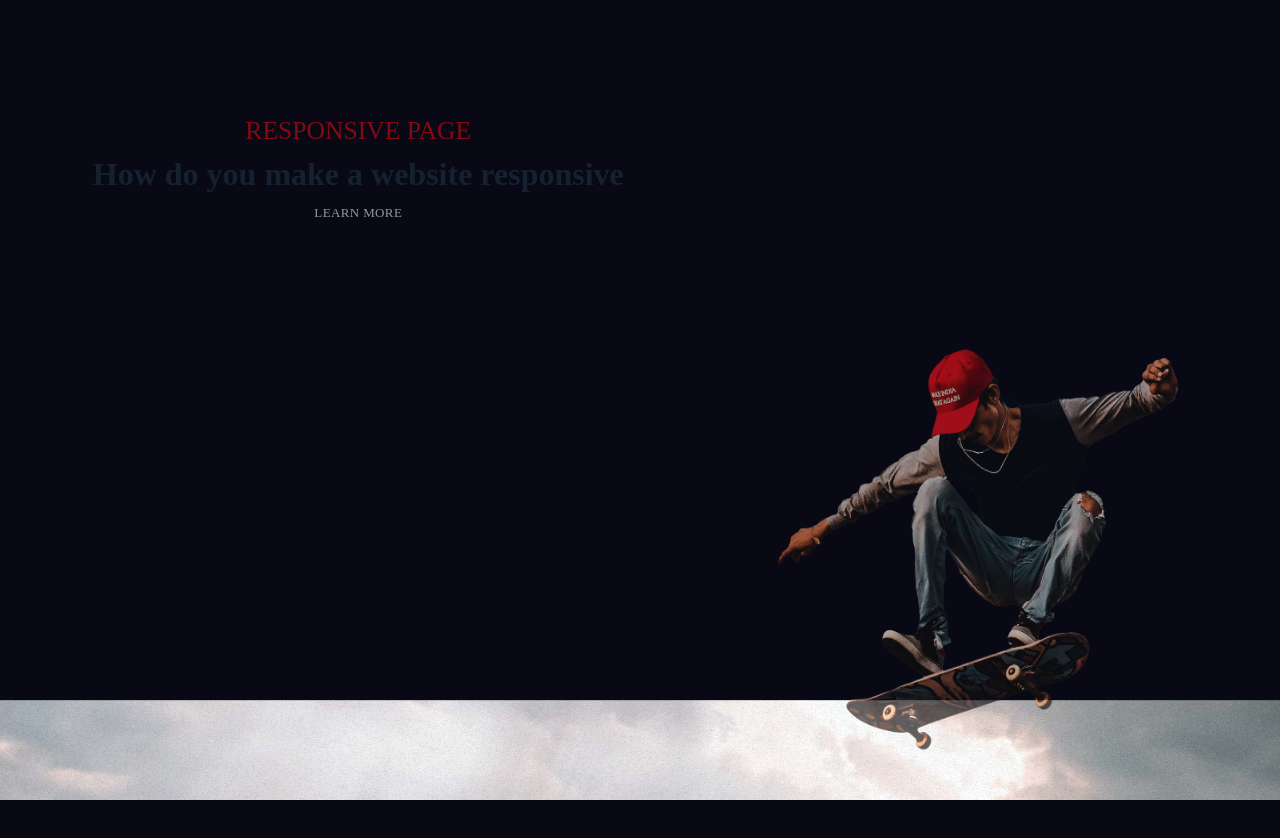
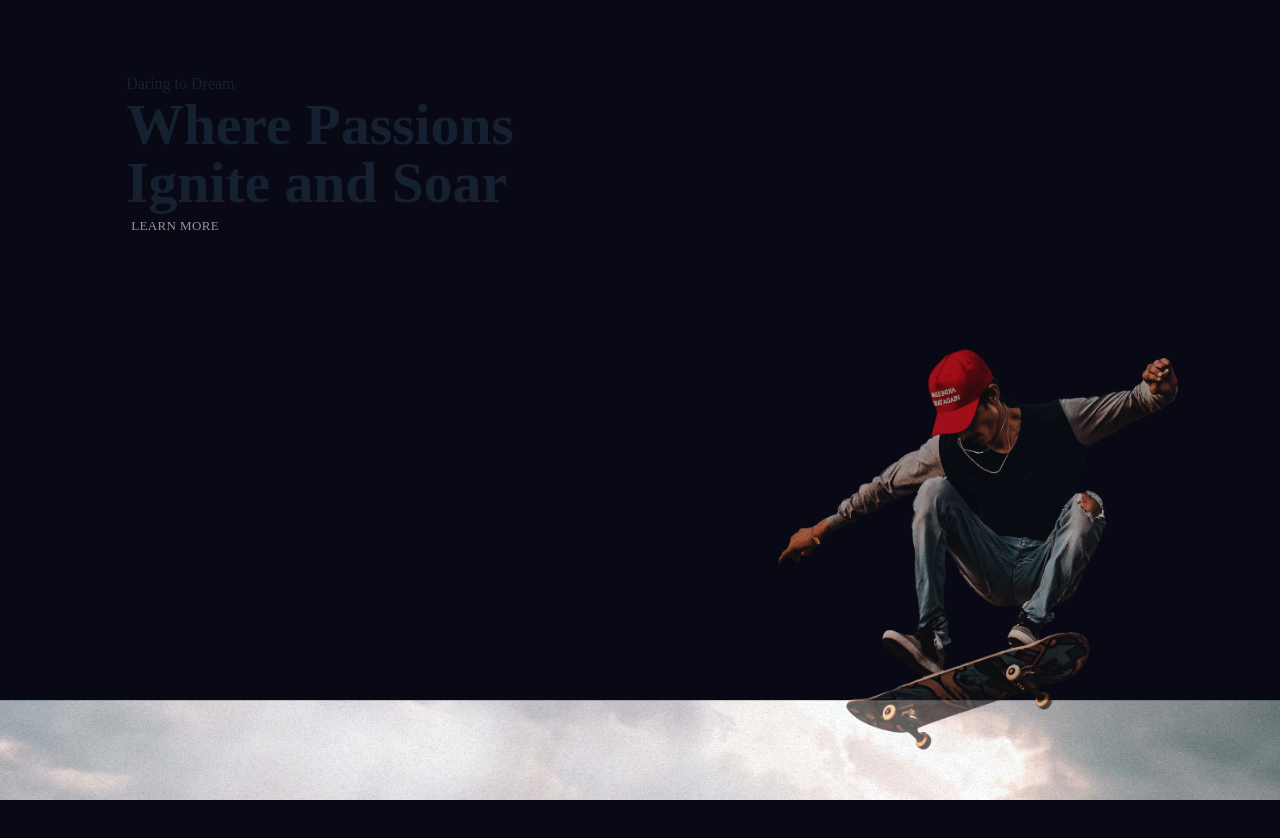
Before and after one commit to siahvosh/resume, a React (Vite) app: page /works in a window 1280 px wide. Shown: the top 838 px of the page. Built offline with nearby package versions, Linux system fonts and the light colour scheme; a web font is replaced by a local one.

Commit message:
add 2 step for slide

```diff
--- a/src/pages/works/ScrollSite.css
+++ b/src/pages/works/ScrollSite.css
@@ -194,37 +194,52 @@
 
 .side-1-text{
     /*border: 2px solid #ff0707;*/
-    align-items: end;
-    height: 36vh;
+    height: 100%;
     display: flex;
+    justify-content: center;
+    width: 50%;
+    align-items: center;
+}
 
-}
 .detail-text{
     /*border: 2px solid gray;*/
-    padding: 1rem;
-    margin-left: 6vw;
+    /*font-size: clamp(20px, 2vw, 3vw);*/
+    /*line-height: 5rem;*/
+    /*padding: 1rem;*/
     display: flex;
     flex-direction: column;
-    align-items: center;
+    align-items: start;
     z-index: 1111111111;
 }
 
-.detail-text span:nth-child(1) {
-    font-size: clamp(20px, 2vw, 3vw);
+.title{
+    display: flex;
+    flex-direction: column;
+    line-height: 100%;
+    font-size: clamp(20px, 4.5vw, 4.5vw);
     font-family: "Grape Nuts", cursive;
-    align-self: center;
-    color: #e30b16;
+    /*align-self: center;*/
+    font-weight: 900;
 }
 
-.detail-text span:nth-child(2) {
-    font-size: clamp(25px, 2.5vw, 3vw);
-    font-weight: 900;
-    text-align: center;
-}
+/*.detail-text span:nth-child(2) {*/
+/*    font-size: clamp(20px, 3.5vw, 4vw);*/
+/*    font-family: "Grape Nuts", cursive;*/
+/*    align-self: center;*/
+/*    font-weight: 900;*/
+/*    !*color: #e30b16;*!*/
+/*}*/
 
-.detail-text Button:nth-child(3) {
-    /*font-size: clamp(15px, 1vw, 1vw);*/
+/*.detail-text span:nth-child(3) {*/
+/*    font-size: clamp(25px, 3.5vw, 4vw);*/
+/*    font-weight: 900;*/
+/*    text-align: center;*/
+/*}*/
+
+.btn {
+    font-size: clamp(15px, 1vw, 1vw);
     text-transform: uppercase;
+    /*text-underline: #f10000;*/
 }
 
 
@@ -238,6 +253,11 @@
     height: 50vh;
     width: 50vh;
 }
+
+/*.detail-img{*/
+/*    width: 50%;*/
+/*    border: 2px solid red;*/
+/*}*/
 
 .rock-1 {
     animation: floatSoft 4s ease-in-out infinite;
@@ -290,6 +310,16 @@
     height: 75vh;
     width: auto;
 }
+.girl {
+    position: absolute;
+    top: 10%;
+    right: 0;
+    animation: floatRock2 3s ease-in-out infinite;
+    will-change: transform;
+    margin-right: 15vw;
+    height: 80vh;
+    width: auto;
+}
 .img-1 {
     background-image: url("../../assets/skatepark.jpg");
     background-size: cover;
@@ -310,6 +340,14 @@
 
 .img-3{
     background-image: url("../../assets/sky12.jpg");
+    background-size: cover;
+    background-position: center;
+    background-repeat: no-repeat;
+    height: 100%;
+}
+
+.img-4{
+    background-image: url("../../assets/bsky.jpg");
     background-size: cover;
     background-position: center;
     background-repeat: no-repeat;
--- a/src/pages/works/ScrollSite.tsx
+++ b/src/pages/works/ScrollSite.tsx
@@ -229,9 +229,12 @@ export const ScrollSite = () => {
                                   exit={{ y: -100, opacity: 0 }}
                               >
                                   <div className={'detail-text'}>
-                              <span>RESPONSIVE PAGE</span>
-                              <span>How do you make a website responsive</span>
-                              <Button color='white' variant={'text'} size={"small"} onClick={() => handleDialog(0, true)}>
+                                      <span>Daring to Dream</span>
+                                      <div className={'title'}>
+                                          <span>Where Passions</span>
+                                          <span>Ignite and Soar</span>
+                                      </div>
+                                      <Button className={'btn'} color='white' variant={'text'} size={"small"} onClick={() => handleDialog(0, true)}>
                                           LEARN MORE
                                       </Button>
 
@@ -288,8 +291,11 @@ export const ScrollSite = () => {
                                     exit={{ y: -100, opacity: 0 }}
                                 >
                                     <div className={'detail-text'}>
-                                        <span>Design and implementation</span>
-                                        <span>How do you make a Refactor Project</span>
+                                        <span>Beyond the Canvas</span>
+                                        <div className={'title'}>
+                                        <span>Colors of Urban</span>
+                                        <span>Expression</span>
+                                        </div>
                                         <Button color={'white'} variant={'text'} size={"small"} onClick={() => handleDialog(1, true)}>
                                             LEARN MORE
                                         </Button>
@@ -329,8 +335,11 @@ export const ScrollSite = () => {
                                     exit={{ y: -100, opacity: 0 }}
                                 >
                                     <div className={'detail-text'}>
-                                        <span>Design and implementation</span>
-                                        <span>How do you make a Refactor Project</span>
+                                        <span>A Journey of Creative Wonder</span>
+                                        <div className={'title'}>
+                                            <span>Beyond Boundaries,</span>
+                                            <span>Skies Ablaze</span>
+                                        </div>
                                         <Button color={'white'} variant={'text'} size={"small"} onClick={() => handleDialog(1, true)}>
                                             LEARN MORE
                                         </Button>
@@ -354,12 +363,68 @@ export const ScrollSite = () => {
 
                             {/*<div className={'detail-img'}>*/}
                             <motion.img
-                                className="worker"
+                                className="girl"
                                 src={`${girl}`}
                                 transition={{duration: 1}}
                                 initial={{ y: 500 ,x: 0, opacity: 0 }}
                                 animate={{y: 0 , x: 0, opacity: 1,}}
                                 exit={{ y: 500,x: 0, opacity: 0 }}>
+                            </motion.img>
+
+                            {/*</div>*/}
+
+                        </motion.section>
+                    )}
+                    {activeIndex === 3 && (
+                        <motion.section
+                            key="two"
+                            style={{ height:'100vh'}}
+                            initial={{ opacity: 0 }}
+                            animate={{ opacity: 1 }}
+                            exit={{ opacity: 0 }}
+                        >
+                            <div className={'side-1'}>
+                                <motion.div
+                                    className="img-4"
+                                    transition={{duration: 1.2 }}
+                                    // initial={{ width: '0' , height: '100%'}}
+                                    // animate={{ width: "100%", height: '100%'}}
+                                    // exit={{ width: '0', height: '100%' }}
+                                    initial={{ x: -1000, opacity: 0 }}
+                                    animate={{ x: 0, opacity: 1 }}
+                                    exit={{ y: -1000, opacity: 0 }}
+                                />
+                            </div>
+                            <div className={'side-2'}>
+                                <motion.div
+                                    className="side-1-text"
+                                    transition={{duration: 1.2}}
+                                    initial={{ y: -100,opacity: 0 }}
+                                    animate={{ y: '0', opacity: 1 }}
+                                    exit={{ y: -100, opacity: 0 }}
+                                >
+                                    <div className={'detail-text'}>
+                                        <span>Beyond the Canvas</span>
+                                        <div className={'title'}>
+                                            <span>Colors of Urban</span>
+                                            <span>Expression</span>
+                                        </div>
+                                        <Button color={'white'} variant={'text'} size={"small"} onClick={() => handleDialog(1, true)}>
+                                            LEARN MORE
+                                        </Button>
+
+                                    </div>
+
+                                </motion.div>
+                            </div>
+                            {/*<div className={'detail-img'}>*/}
+                            <motion.img
+                                className="worker"
+                                src={`${worker}`}
+                                transition={{duration: 1}}
+                                initial={{ y: 0 ,x: 500, opacity: 0 }}
+                                animate={{y: 0 , x: 0, opacity: 1,}}
+                                exit={{ y: 0,x: 500, opacity: 0 }}>
                             </motion.img>
 
                             {/*</div>*/}
```
Lines whose indentation alone changed are shown as unchanged.
